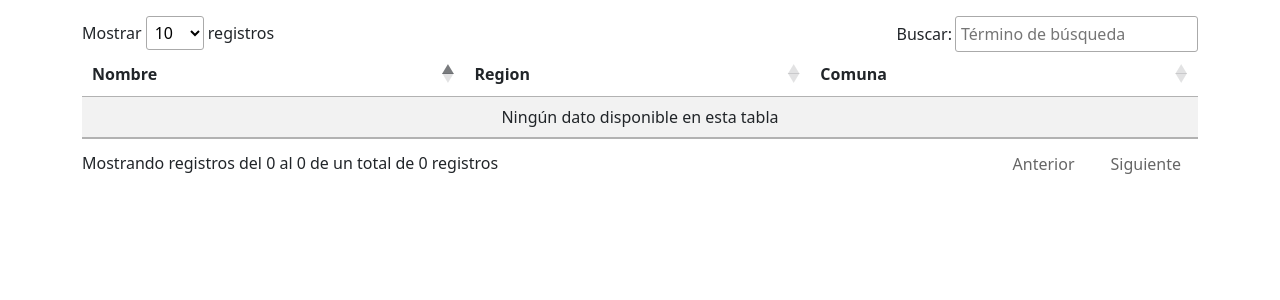
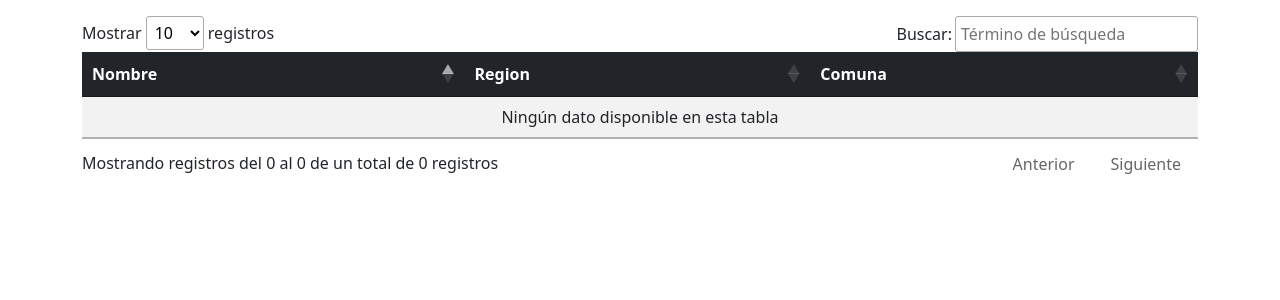
Before and after one commit to crackoscl/batallon, a Django app: page / in a window 1280 px wide. Shown: the part 56-356 px from the top of the page. Run offline with Django 3.2, Linux system fonts and the light colour scheme; data that the repository does not hold is empty; some libraries are stand-ins or nearby versions.

Commit message:
Djangoespañol

```diff
--- a/app/templates/app/index.html
+++ b/app/templates/app/index.html
@@ -6,7 +6,7 @@
 <div class="container mt-3">
     <div class="row">
         <table id="lista_club" class="table table-striped" style="width:100%">
-            <thead>
+            <thead class="table-dark">
                 <tr>
                     <th>Nombre</th>
                     <th>Region</th>
--- a/app/templates/app/rating.html
+++ b/app/templates/app/rating.html
@@ -5,7 +5,7 @@
 <div class="container mt-3">
     <div class="row">
         <table id="lista_club" class="table table-striped" style="width:100%">
-            <thead class="thead-dark">
+            <thead>
                 <tr>
                     <th>Rank</th>
                     <th>Categoria</th>
```
